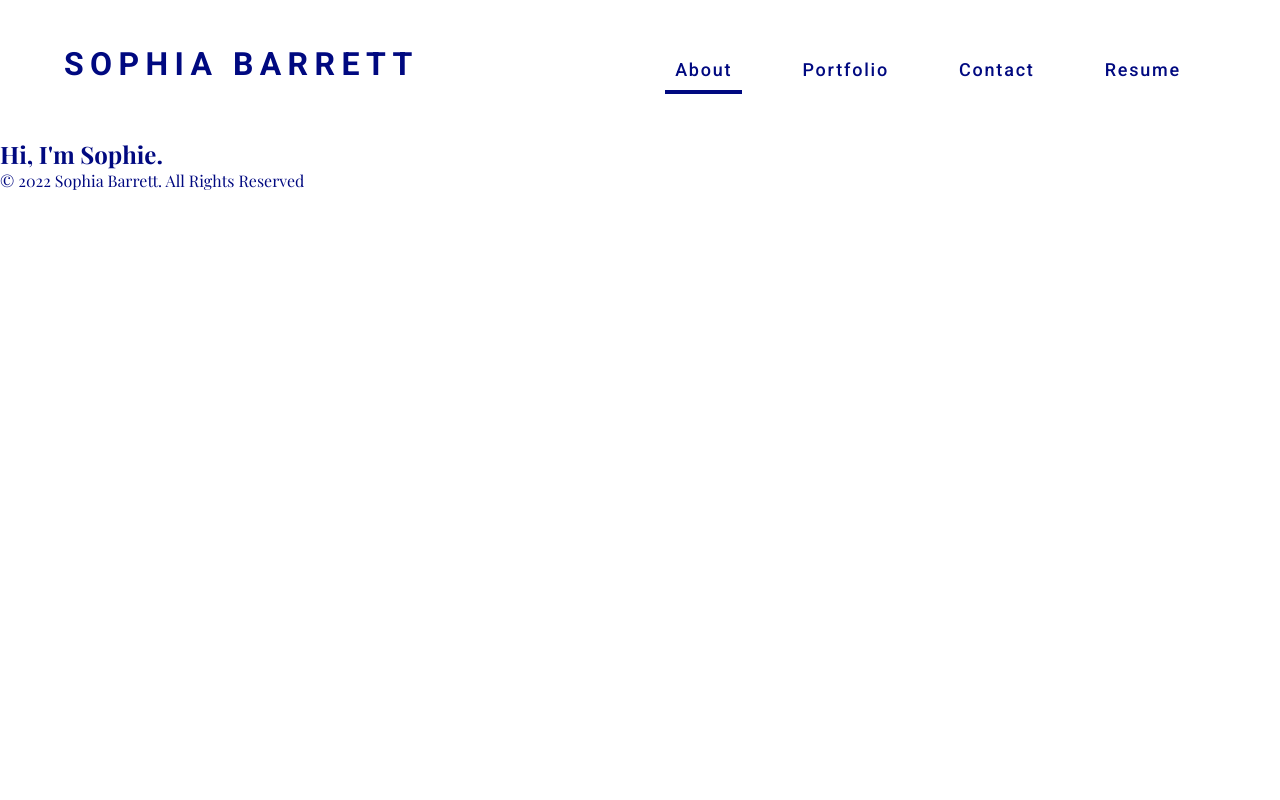
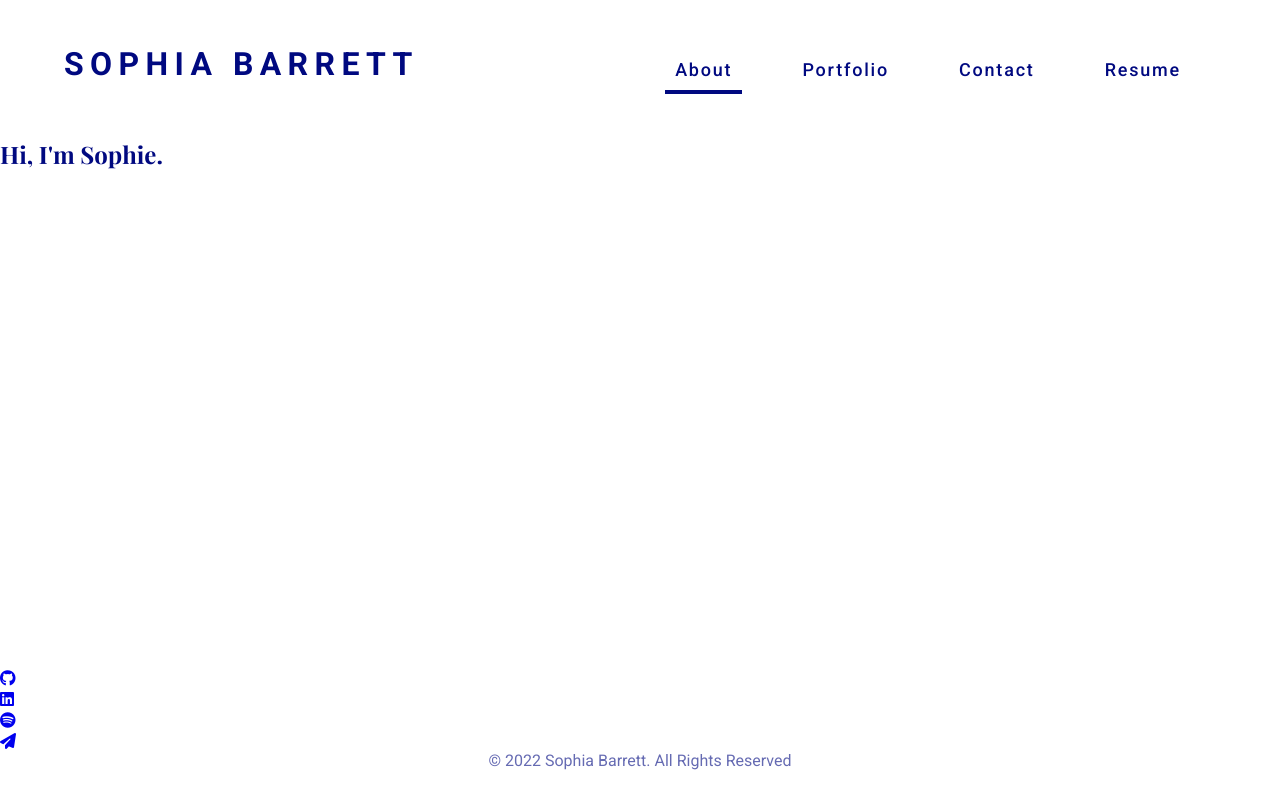
Before and after one commit to sophiabarrett/sophiabarrett.co, a React (Create React App) app: page / in a window 1280 px wide. Built offline with nearby package versions, Linux system fonts and the light colour scheme; a web font is replaced by a local one.

Commit message:
add profile links to footer

```diff
--- a/public/index.html
+++ b/public/index.html
@@ -32,6 +32,9 @@
         href="https://fonts.googleapis.com/css2?family=Playfair+Display:ital,wght@0,400;0,700;1,400;1,700&family=Roboto:wght@400;500;700&display=swap"
         rel="stylesheet">
 
+    <!-- Import Font Awesome -->
+    <script src="https://kit.fontawesome.com/b56bc5337a.js" crossorigin="anonymous"></script>
+
     <title>Sophia Barrett</title>
   </head>
   <body>
--- a/src/App.js
+++ b/src/App.js
@@ -12,7 +12,7 @@ function App() {
   const [currentPage, setCurrentPage] = useState(pages[0]);
 
   return (
-    <div>
+    <div class="page-wrapper">
       <Header
         pages={pages}
         currentPage={currentPage}
--- a/src/components/Footer/index.js
+++ b/src/components/Footer/index.js
@@ -3,7 +3,29 @@ function Footer() {
 
   return (
     <footer>
-      <p>© {currentYear} Sophia Barrett. All Rights Reserved</p>
+      <ul>
+        <li>
+          <a href="https://github.com/sophiabarrett" target="_blank">
+            <i class="fab fa-github"></i>
+          </a>
+        </li>
+        <li>
+          <a href="https://www.linkedin.com/in/sophiabarrett/" target="_blank">
+            <i class="fab fa-linkedin"></i>
+          </a>
+        </li>
+        <li>
+          <a href="https://open.spotify.com/user/w3btcecwxn72myqh6atsgnuvo" target="_blank">
+            <i class="fab fa-spotify"></i>
+          </a>
+        </li>
+        <li>
+          <a href="mailto:sophia@yoursummit.media" target="_blank">
+            <i class="fas fa-paper-plane"></i>
+          </a>
+        </li>
+      </ul>
+      <p class="legal">© {currentYear} Sophia Barrett. All Rights Reserved</p>
     </footer>
   );
 }
--- a/src/index.css
+++ b/src/index.css
@@ -15,6 +15,12 @@
 body {
   color: var(--primary-color);
   font-family: 'Playfair Display', serif;
+}
+
+.page-wrapper {
+  display: flex;
+  min-height: 100vh;
+  flex-direction: column;
 }
 
 /* Header Styles */
@@ -74,6 +80,23 @@ header nav span.current:hover {
   border-bottom: solid 4px var(--accent-color);
 }
 
+/* Main Content Styles */
+main {
+  flex: 1 0 auto;
+}
+
+/* Footer Styles */
+footer {
+  flex-shrink: 0;
+  margin: 30px 0;
+}
+
+footer .legal {
+  font-family: 'Roboto', sans-serif;
+  opacity: .6;
+  text-align: center;
+}
+
 
 /* Responsive Styles */
 @media screen and (min-width: 1200px) {
```
